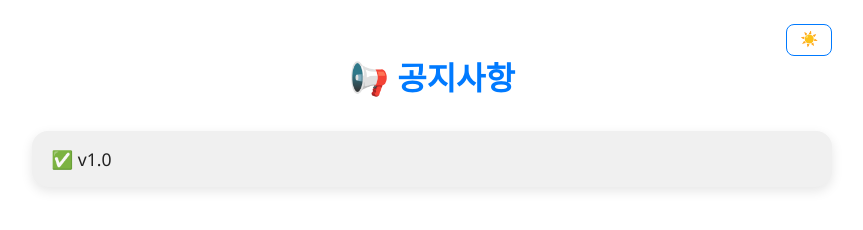
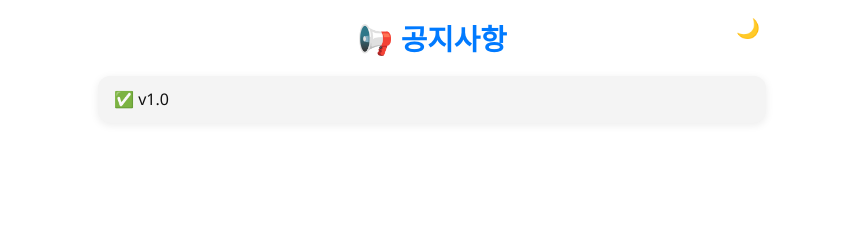
Before and after one commit to jamyun001/UPDATE, a plain HTML site: page index.html in a window 1280 px wide. Shown: the whole page, without its empty margins (208-1071 px from the left). Drawn offline with Linux system fonts and the light colour scheme.

Commit message:
Update index.html

```diff
--- a/index.html
+++ b/index.html
@@ -7,113 +7,104 @@
   <style>
     :root {
       --bg: #ffffff;
-      --card: #f0f0f0;
-      --hover: #e6e6e6;
-      --text: #222222;
+      --card: #f4f4f4;
+      --hover: #e0e0e0;
+      --text: #111;
       --accent: #007aff;
     }
-
     body.dark {
       --bg: #121212;
       --card: #1e1e1e;
       --hover: #2a2a2a;
-      --text: #f0f0f0;
+      --text: #eee;
       --accent: #00e1ff;
     }
-
+    * {
+      box-sizing: border-box;
+    }
     body {
       margin: 0;
       background-color: var(--bg);
       color: var(--text);
       font-family: 'Segoe UI', sans-serif;
       transition: background 0.3s, color 0.3s;
+      line-height: 1.4;
     }
-
     .container {
-      max-width: 800px;
+      max-width: 700px;
       margin: 0 auto;
-      padding: 2rem 1rem;
+      padding: 1.2rem 1rem;
       position: relative;
     }
-
     h1 {
       text-align: center;
       color: var(--accent);
-      margin-bottom: 2rem;
-      font-size: 2rem;
+      font-size: 1.8rem;
+      margin: 0 0 1rem 0;
     }
-
     .theme-toggle {
       position: absolute;
-      top: 1.5rem;
+      top: 1rem;
       right: 1rem;
       background: none;
-      border: 1px solid var(--accent);
+      border: none;
+      font-size: 1.2rem;
+      cursor: pointer;
       color: var(--accent);
-      padding: 0.4rem 0.8rem;
-      font-size: 0.9rem;
-      border-radius: 8px;
-      cursor: pointer;
-      transition: background 0.2s;
     }
-
-    .theme-toggle:hover {
-      background: var(--hover);
-    }
-
     .notice-list {
       display: flex;
       flex-direction: column;
-      gap: 1rem;
+      gap: 0.6rem;
     }
-
     .notice-item {
       background: var(--card);
-      padding: 1rem 1.2rem;
-      border-radius: 16px;
+      padding: 0.8rem 1rem;
+      border-radius: 12px;
       cursor: pointer;
-      box-shadow: 0 4px 12px rgba(0, 0, 0, 0.1);
-      transition: all 0.2s ease;
-      display: flex;
-      align-items: center;
-      font-size: 1.1rem;
+      box-shadow: 0 2px 8px rgba(0, 0, 0, 0.08);
+      transition: all 0.2s;
+      font-size: 1rem;
     }
-
     .notice-item:hover {
       background-color: var(--hover);
       transform: scale(1.01);
     }
-
     .notice-content {
       display: none;
-      animation: fadeIn 0.25s ease;
+      animation: fadeIn 0.2s ease;
     }
-
     .back-button {
       background: none;
       color: var(--accent);
       border: none;
       font-size: 1rem;
       cursor: pointer;
-      margin-bottom: 1.2rem;
-      padding-left: 0.5rem;
+      margin-bottom: 0.8rem;
+      padding: 0;
     }
-
     #notice-body {
-      line-height: 1.4;
-      font-size: 1rem;
+      font-size: 0.95rem;
+      line-height: 1.5;
     }
-
     @keyframes fadeIn {
       from { opacity: 0; transform: translateY(10px); }
       to { opacity: 1; transform: translateY(0); }
     }
-
+    h2, h3 {
+      margin: 0.6rem 0 0.4rem;
+    }
+    ul {
+      margin: 0.4rem 0;
+      padding-left: 1.2rem;
+    }
+    li {
+      margin: 0.2rem 0;
+    }
     @media (max-width: 600px) {
       .container {
-        padding: 1.2rem 1rem;
+        padding: 1rem;
       }
-
       h1 {
         font-size: 1.5rem;
       }
@@ -122,7 +113,7 @@
 </head>
 <body>
   <div class="container">
-    <button class="theme-toggle" onclick="toggleTheme()" id="theme-toggle">☀️</button>
+    <button class="theme-toggle" onclick="toggleTheme()">🌙</button>
     <h1>📢 공지사항</h1>
     <div id="list-view" class="notice-list"></div>
     <div id="detail-view" class="notice-content">
@@ -132,12 +123,11 @@
   </div>
 
   <script>
-    const mdList = [
-      "v1.0.md" // 필요한 md 파일들 추가 가능
-    ];
+    const mdList = ["v1.0.md"];
     const listView = document.getElementById('list-view');
     const detailView = document.getElementById('detail-view');
     const noticeBody = document.getElementById('notice-body');
+    const toggleBtn = document.querySelector('.theme-toggle');
 
     mdList.forEach(filename => {
       const title = filename.replace(".md", "");
@@ -154,7 +144,7 @@
         .replace(/^## (.*?)$/gm, '<h3>$1</h3>')
         .replace(/^- (.*?)$/gm, '<ul><li>$1</li></ul>')
         .replace(/\*\*(.*?)\*\*/g, '<strong>$1</strong>')
-        .replace(/\n{2,}/g, '<br>')  // 연속 줄바꿈은 <br> 하나로
+        .replace(/\n{2,}/g, '<br>')
         .replace(/\n/g, '<br>');
     }
 
@@ -175,7 +165,7 @@
     function toggleTheme() {
       document.body.classList.toggle('dark');
       const isDark = document.body.classList.contains('dark');
-      document.getElementById('theme-toggle').textContent = isDark ? '🌙' : '☀️';
+      toggleBtn.textContent = isDark ? '☀️' : '🌙';
       localStorage.setItem('theme', isDark ? 'dark' : 'light');
     }
 
@@ -183,9 +173,7 @@
       const saved = localStorage.getItem('theme');
       if (saved === 'dark') {
         document.body.classList.add('dark');
-        document.getElementById('theme-toggle').textContent = '🌙';
-      } else {
-        document.getElementById('theme-toggle').textContent = '☀️';
+        toggleBtn.textContent = '☀️';
       }
     })();
   </script>
```
